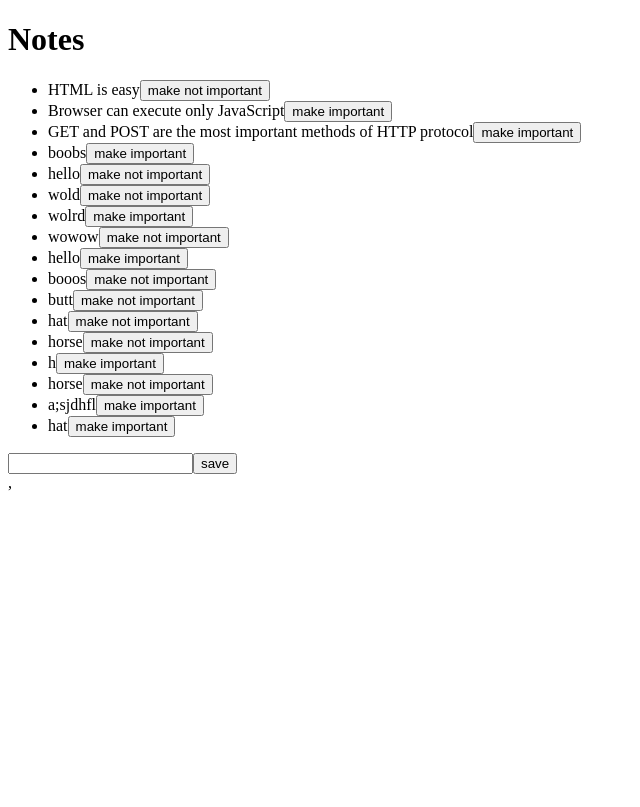
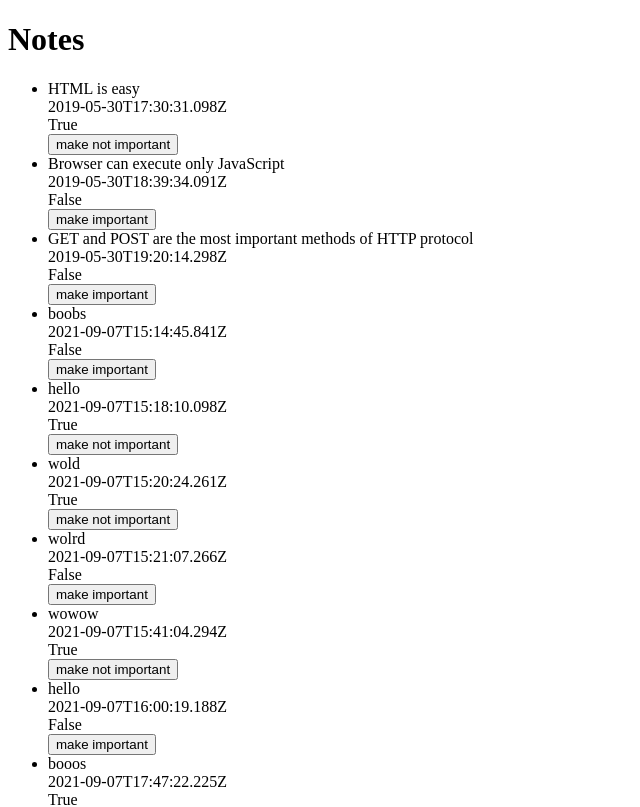
Before and after one commit to Shawns2759/FSO, a React (Create React App) app in the folder part-2/: page / in a window 1280 px wide. Shown: the top 807 px of the page, without its empty margins (0-640 px from the left). Built offline with nearby package versions, Linux system fonts and the light colour scheme; data requests are answered from the project's data file.

Commit message:
integrated backend express with mongo

```diff
--- a/part-2/src/App.js
+++ b/part-2/src/App.js
@@ -20,10 +20,10 @@ const App = () => {
 
   useEffect(() => {
     read().then((res) => {
-      console.log(res.data);
+      // console.log(res.data);
       setNotes(res)
     }).catch(err =>{
-      console.log(err + 'this is a error');
+      // console.log(err + 'this is a error');
     })
   },[])
 
@@ -34,9 +34,7 @@ const App = () => {
     event.preventDefault()
     const noteObject = {
       content: newNote,
-      date: new Date().toISOString(),
       important: Math.random() > 0.5,
-      id: notes.length + 1,
     }
 
     create(noteObject).then((res) => {
@@ -57,7 +55,7 @@ const App = () => {
     const changedNote = { ...note, important: !note.important }
     update(changedNote, url).then((res) => {
       setNotes(notes.map(note => note.id !== id ? note : res))
-      console.log(res.data);
+      // console.log(res.data);
     }).catch(err => {
       setErrMsg(err)
       setTimeout(() => {
@@ -67,7 +65,7 @@ const App = () => {
   }
 
   const handleNoteChange = (event) => {
-    console.log(event.target.value)
+    // console.log(event.target.value)
     setNewNote(event.target.value)
   }
 
--- a/part-2/src/components/Note.js
+++ b/part-2/src/components/Note.js
@@ -4,10 +4,13 @@ import React from 'react'
 const Note = ({ note, toggleImportanceOf }) => {
   const label = note.important ? 'make not important' : 'make important'
 
+    let showImportance = note.important? 'True': 'False'
 
   return (
     <li key={note.id}>
       {note.content}
+      <div>{note.date}</div>
+      <div>{showImportance}</div>
       <button onClick={()=>toggleImportanceOf(note.id)}>{label}</button>
     </li>
   )
--- a/part-2/src/services/notes.js
+++ b/part-2/src/services/notes.js
@@ -2,19 +2,18 @@ import axios from 'axios'
 // import react from 'react'
 const baseUrl = 'http://localhost:3001/notes'
 
-const read = () => {
+const read = async () => {
     const request = axios.get(`${baseUrl}`)
-    console.log(request);
- return request.then((res)=>{
+    // console.log(request);
+ return await request.then((res)=>{
      return res.data
  })
 }
-const create = (newObj) => {
-    console.log(newObj);
- const req = axios.post(baseUrl, newObj)
-    return req.then(res => {
-     console.log(res.data , 'res .daatatatat');
-     return res.data
+const create = async (newObj) => {
+    return axios.post(baseUrl, newObj)
+        .then(res => {
+        console.log(res.data, '1');
+        return res.data
  })
 }
 const update = (changedNote,url) => {
```
